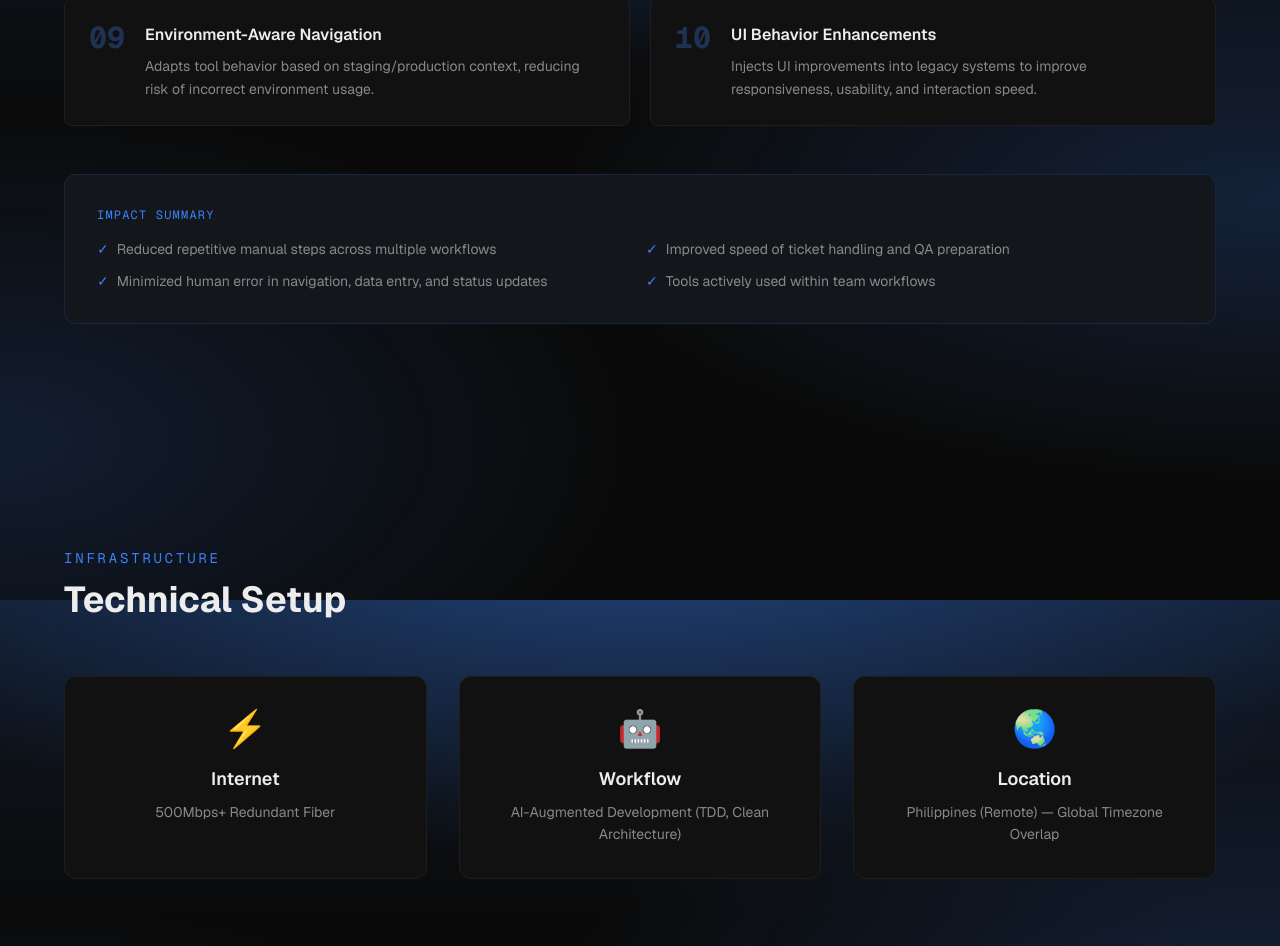
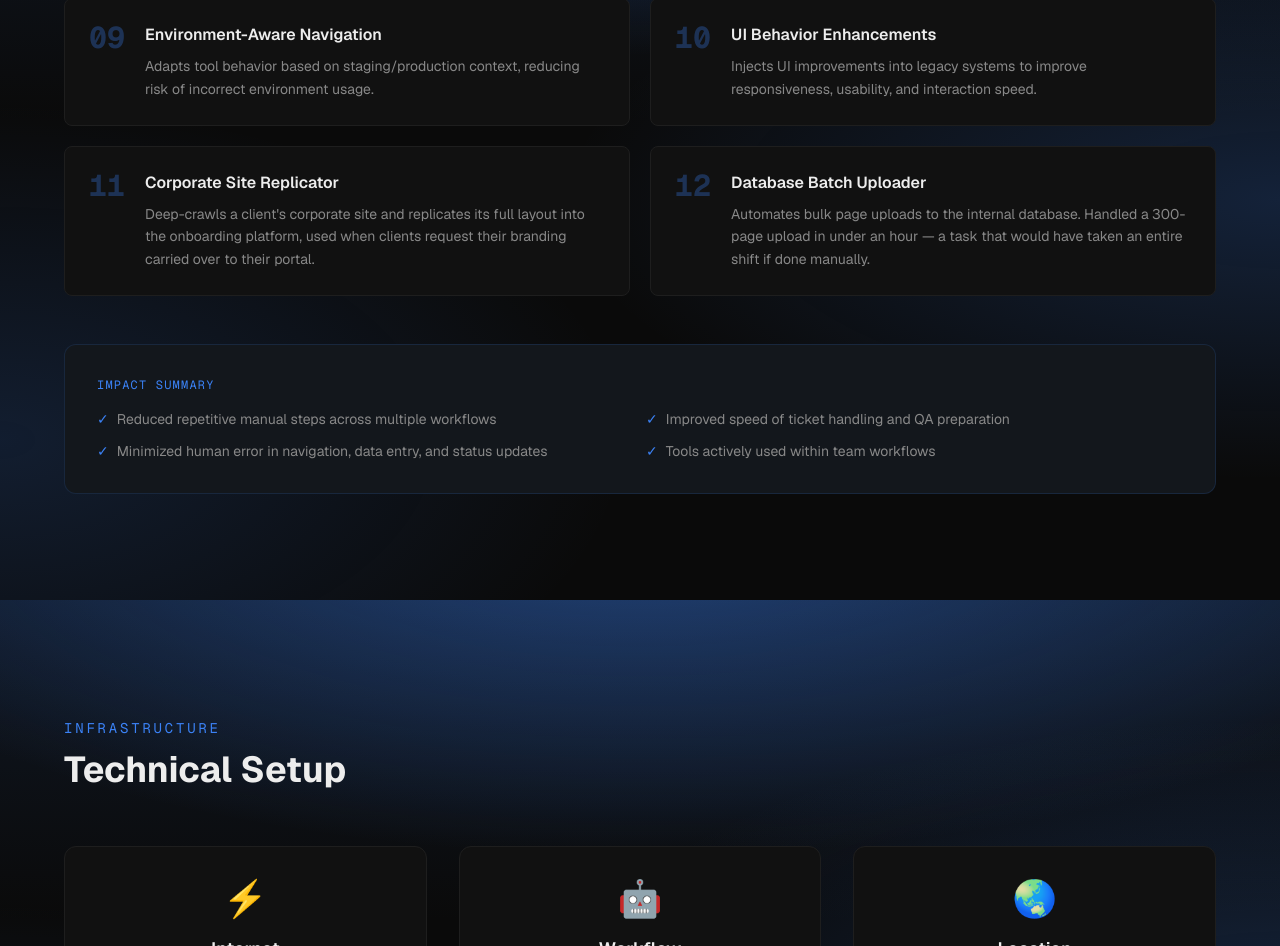
Before and after one commit to mangfredo/portfolio, a Next.js app: page / in a window 1280 px wide. Shown: the part 8200-9146 px from the top of the page. Built offline with nearby package versions, Linux system fonts and the light colour scheme.

Commit message:
added 2 more automation scripts created today

```diff
--- a/src/components/Decalogue.tsx
+++ b/src/components/Decalogue.tsx
@@ -9,6 +9,8 @@ const scripts = [
   { num: "08", name: "Targeted Search & Highlight", desc: "Dynamically highlights and locates relevant elements within large UI structures, improving visibility and traceability." },
   { num: "09", name: "Environment-Aware Navigation", desc: "Adapts tool behavior based on staging/production context, reducing risk of incorrect environment usage." },
   { num: "10", name: "UI Behavior Enhancements", desc: "Injects UI improvements into legacy systems to improve responsiveness, usability, and interaction speed." },
+  { num: "11", name: "Corporate Site Replicator", desc: "Deep-crawls a client's corporate site and replicates its full layout into the onboarding platform, used when clients request their branding carried over to their portal." },
+  { num: "12", name: "Database Batch Uploader", desc: "Automates bulk page uploads to the internal database. Handled a 300-page upload in under an hour — a task that would have taken an entire shift if done manually." },
 ];
 
 export default function Decalogue() {
```
